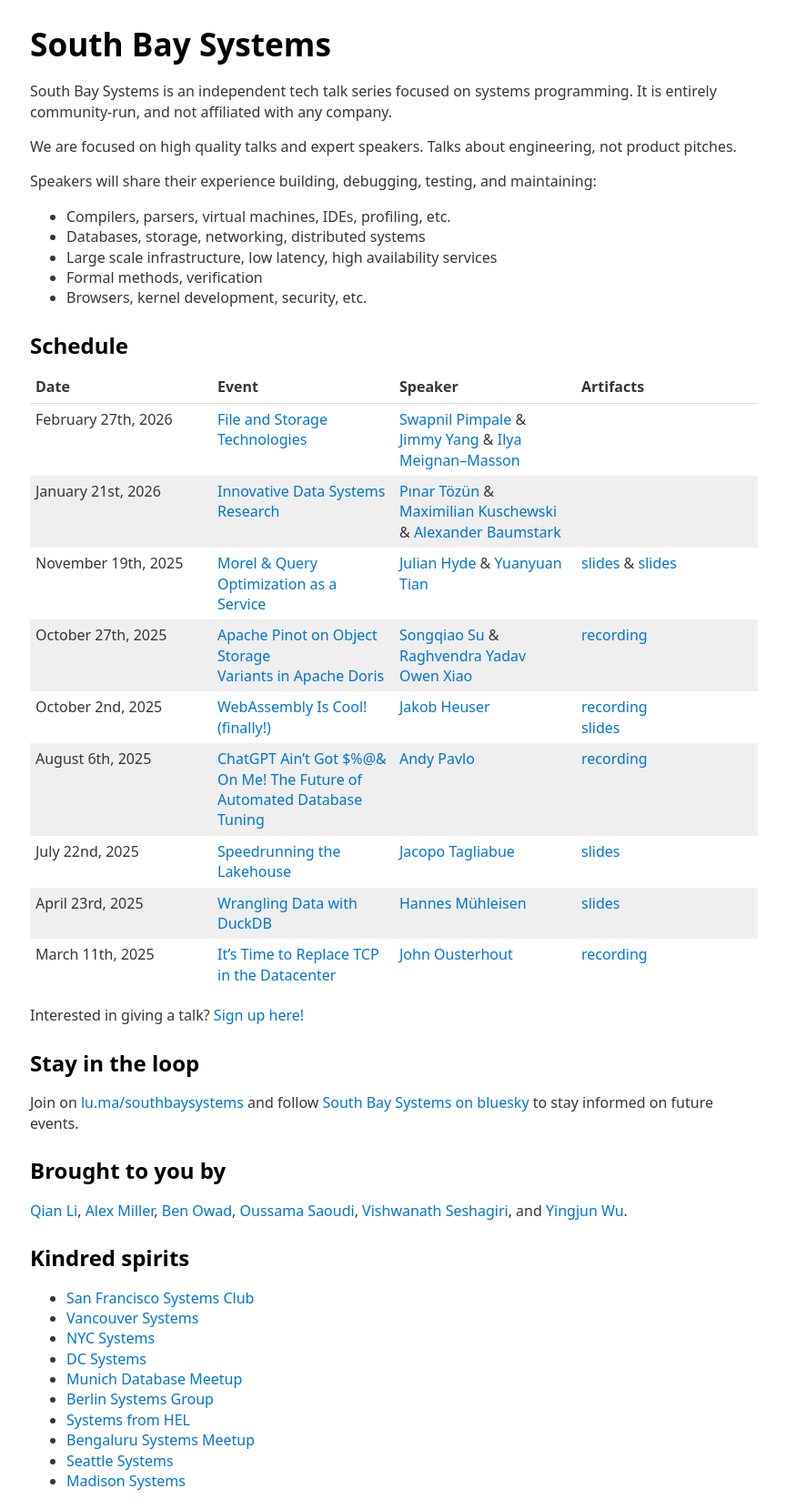
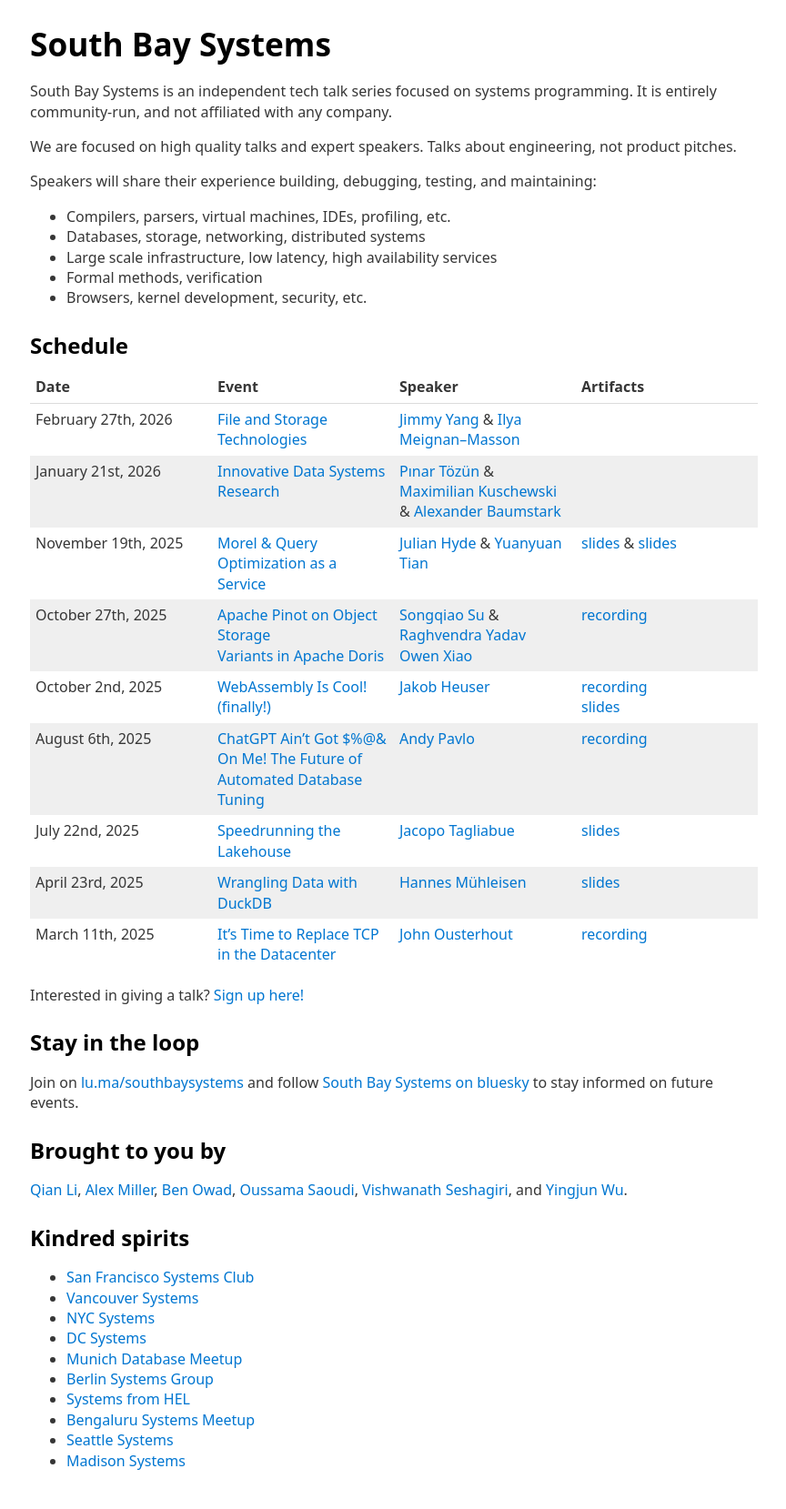
Before and after one commit to thisismiller/southbaysystems.xyz, a Jekyll site: the page built from index.markdown, in a window 1280 px wide. Shown: the whole page at 91% size, without its empty margins (207-1071 px from the left). Built offline with Jekyll 4.4.1, drawn with Linux system fonts in a browser that asks for light colours; after the commit the page ends 1637 px from its top, so only the background shows below that.

Commit message:
Remove Swapnil

```diff
--- a/index.markdown
+++ b/index.markdown
@@ -21,7 +21,7 @@
 
 | Date | Event | Speaker | Artifacts |
 | --- | --- | --- | --- |
-| February 27th, 2026 | [File and Storage Technologies](https://luma.com/oqu0l8st) | [Swapnil Pimpale](https://www.linkedin.com/in/swapnil-pimpale/) & [Jimmy Yang](https://www.linkedin.com/in/jimmy-yang-6a7a0b12/) & [Ilya Meignan--Masson](https://ilya-meignan--masson.me/) | |
+| February 27th, 2026 | [File and Storage Technologies](https://luma.com/oqu0l8st) | [Jimmy Yang](https://www.linkedin.com/in/jimmy-yang-6a7a0b12/) & [Ilya Meignan--Masson](https://ilya-meignan--masson.me/) | |
 | January 21st, 2026 | [Innovative Data Systems Research](https://luma.com/8a54z94d) | [Pınar Tözün](https://www.pinartozun.com/) & [Maximilian Kuschewski](https://www.cs.cit.tum.de/dis/team/maximilian-kuschewski/) & [Alexander Baumstark](https://www.linkedin.com/in/alexander-baumstark-abc123/) | |
 | November 19th, 2025 | [Morel & Query Optimization as a Service](https://luma.com/xygolo9c) | [Julian Hyde](https://www.linkedin.com/in/julianhyde) & [Yuanyuan Tian](https://humming80.github.io/) | [slides](/files/Morel.pdf) & [slides](/files/QueryOptimizationAsAService.pdf) |
 | October 27th, 2025| [Apache Pinot on Object Storage](https://luma.com/9o6bahgc) <br /> [Variants in Apache Doris](https://luma.com/9o6bahgc) | [Songqiao Su](https://www.linkedin.com/in/songqiao-su-78516471/) & [Raghvendra Yadav](https://www.linkedin.com/in/raghvendra-yadav-b996a520/) <br /> [Owen Xiao](https://www.linkedin.com/in/owen-xiao/) | [recording](https://youtu.be/f1bz3efUJpM) |
```
